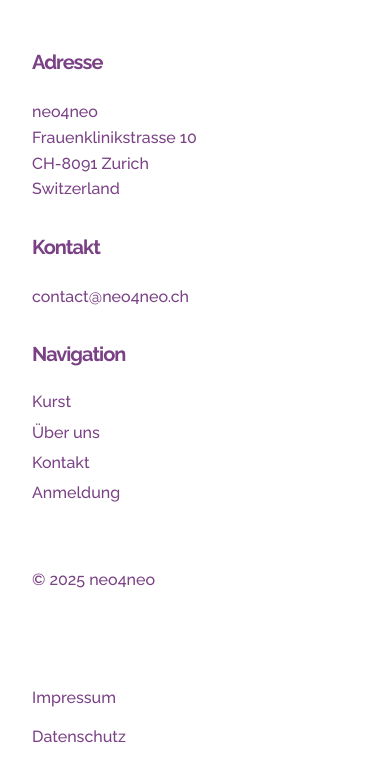
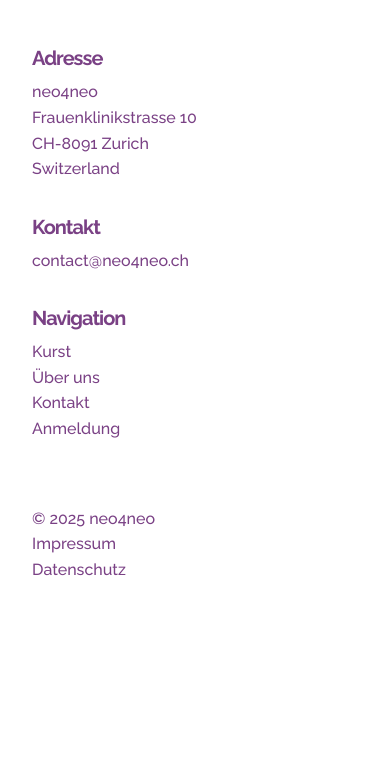
Before and after one commit to Paulin3000/neo4neo, a plain HTML site: page index.html in a window 390 px wide. Shown: the part 1823-2603 px from the top of the page. After the commit the page ends 2437 px from the top, so only its background shows below. Drawn offline with Linux system fonts and the light colour scheme.

Commit message:
fixes footer

```diff
--- a/css/components/courses.css
+++ b/css/components/courses.css
@@ -32,19 +32,25 @@
     gap: 2rem;
 }
 
+@media (max-width: 1200px) {
+    .courses-container {
+        gap: 4rem;
+    }
+}
+
 @media (max-width: 1024px) {
     .courses {
         background: var(--gradient-background);
     }
     .courses-container {
-        gap: 4rem;
+        gap: 2.5rem;
     }
 }
 
 
 
 /* Mobile styles */
-@media (max-width: 768px) {
+@media (max-width: 922px) {
 
     .courses-container {
         flex-direction: column;
--- a/css/components/footer.css
+++ b/css/components/footer.css
@@ -19,8 +19,17 @@
     gap: 6rem;
 }
 
+.footer-bottom {
+    display: flex;
+    justify-content: space-between;
+    gap: 6rem;
+}
+
 .footer-logo {
     flex: 1;
+    display: flex;
+    align-items: flex-start;
+    justify-content: flex-start;
 }
 
 .footer-logo img {
@@ -28,20 +37,26 @@
     width: auto;
 }
 
-.footer-block {
+.footer-info-block {
     display: flex;
     flex: 1;
     flex-direction: column;
     gap: 1rem;
-    list-style: none;
+
 }
 
-.footer-block h3 {
+.bottom-block {
+    list-style: none;
+    flex: 1;
+    line-height: 1.6;
+}
+
+.footer-info-block h3 {
     color: var(--color-text-dark);
     margin-bottom: 0.5rem;
 }
 
-.footer-block p {
+.footer-info-block p {
     line-height: 1.6;
 }
 
@@ -49,13 +64,18 @@
     list-style: none;
     display: flex;
     flex-direction: column;
-    gap: 0.5rem;
+    line-height: 1.6;
+}
+
+.footer-nav li {
+    line-height: 1.6;
 }
 
 .footer-nav a {
     text-decoration: none;
     color: var(--color-text-dark);
     transition: opacity 0.3s ease;
+    line-height: 1.6;
 }
 
 .footer-nav a:hover {
@@ -66,20 +86,29 @@
     opacity: 0.7;
 }
 
+.bottom-block a {
+    line-height: 1.6;
+}
 
-@media (max-width: 1024px) {
-    .footer {
-        background: white;
+@media (max-width: 1200px) {
+    .footer-content {
+        gap: 4rem;
     }
-    .footer-content {
+
+    .footer-bottom {
         gap: 4rem;
     }
 }
 
 /* Mobile Styles */
-@media (max-width: 768px) {
+@media (max-width: 1024px) {
     .footer {
         background: white;
+    }
+
+    .footer-logo img {
+        height: 40px;
+        width: auto;
     }
 
     .footer-content {
@@ -93,6 +122,12 @@
         grid-column: 1 / -1; /* Span full width */
         justify-content: flex-start;
         margin-bottom: 1rem;
+    }
+
+    .footer-bottom {
+        display: flex;
+        flex-direction: column;
+        gap: 0;
     }
 }
 
@@ -110,4 +145,8 @@
     .footer-logo {
         grid-column: 1;
     }
+
+    .footer-info-block {
+        gap: 0;
+    }
 }
--- a/index.html
+++ b/index.html
@@ -168,7 +168,7 @@
             <img src="assets/n4n_Logo.svg" alt="neo4neo" />
           </div>
 
-          <div class="footer-block">
+          <div class="footer-info-block">
             <h3>Adresse</h3>
             <div>
               <p>neo4neo</p>
@@ -178,12 +178,12 @@
             </div>
           </div>
 
-          <div class="footer-block">
+          <div class="footer-info-block">
             <h3>Kontakt</h3>
             <p>contact@neo4neo.ch</p>
           </div>
 
-          <div class="footer-block">
+          <div class="footer-info-block">
             <h3>Navigation</h3>
             <ul class="footer-nav">
               <li><a href="#kurse">Kurst</a></li>
@@ -194,10 +194,10 @@
           </div>
         </div>
 
-        <div class="footer-content">
-          <p class="footer-block">© 2025 neo4neo</p>
-          <div class="footer-block"></div><div class="footer-block"></div>
-          <ul class="footer-block">
+        <div class="footer-bottom">
+          <p class="bottom-block">© 2025 neo4neo</p>
+          <div class="bottom-block"></div><div class="bottom-block"></div>
+          <ul class="bottom-block">
             <li><a href="#impressum">Impressum</a></li>
             <li><a href="#datenschutz">Datenschutz</a></li>
           </ul>
```
